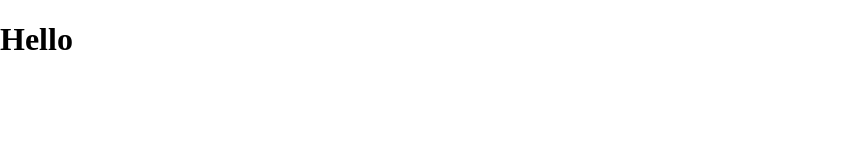
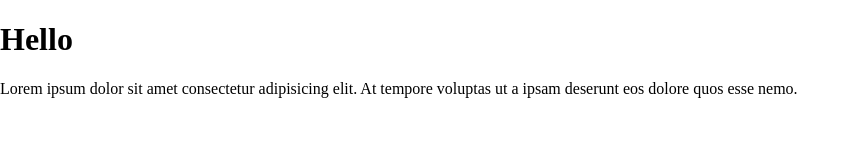
Before and after one commit to bnGil/memory-card-game, a plain HTML site: page index.html in a window 1280 px wide. Shown: the whole page, without its empty margins (0-860 px from the left). Drawn offline with Linux system fonts and the light colour scheme.

Commit message:
adding p

```diff
--- a/index.html
+++ b/index.html
@@ -10,5 +10,9 @@
   </head>
   <body>
     <h1>Hello</h1>
+    <p>
+      Lorem ipsum dolor sit amet consectetur adipisicing elit. At tempore
+      voluptas ut a ipsam deserunt eos dolore quos esse nemo.
+    </p>
   </body>
 </html>
```
